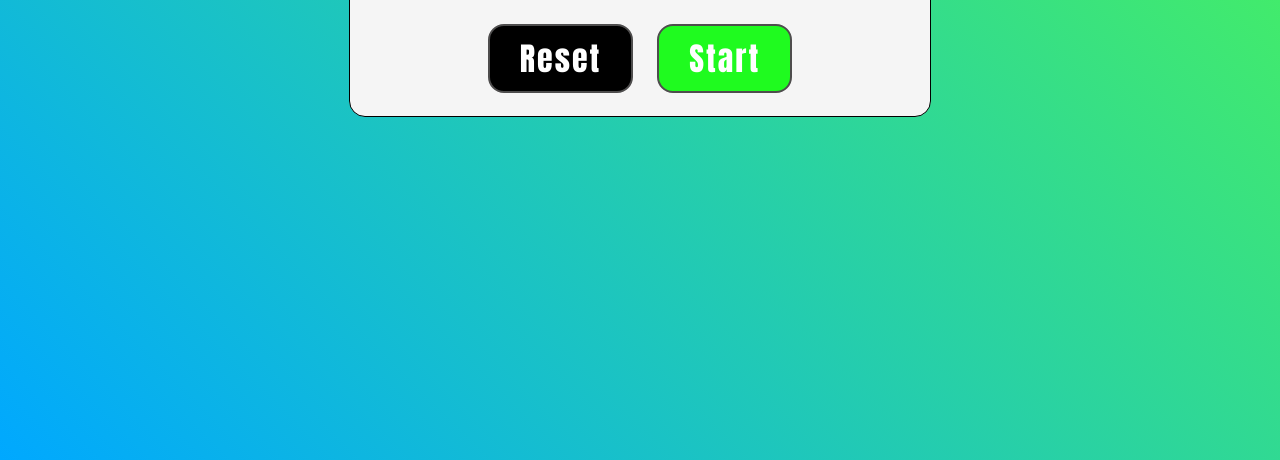
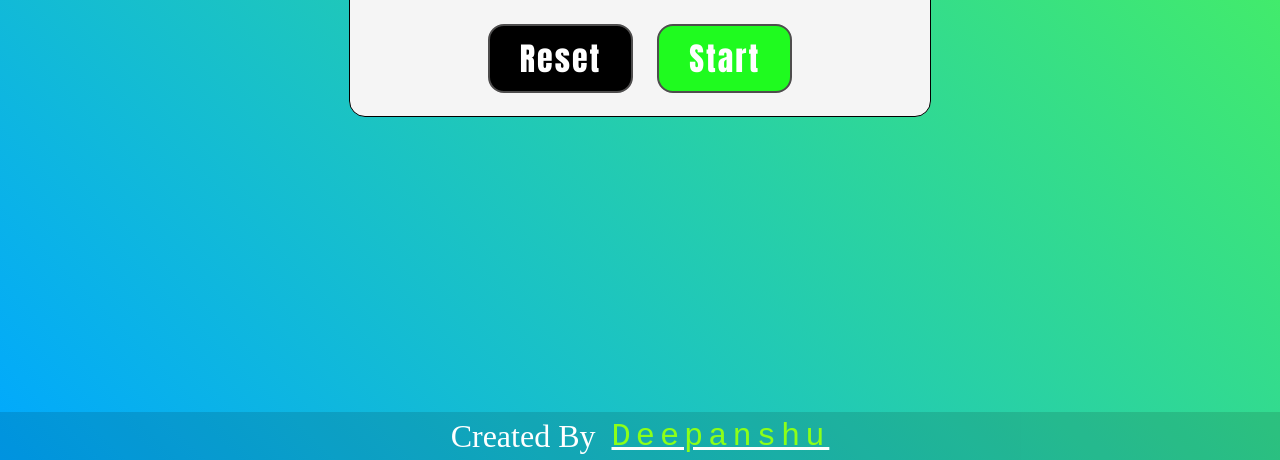
Before and after one commit to DeepanshuS1/Stop-Watch, a plain HTML site: page index.html in a window 1280 px wide. Shown: the part 340-800 px from the top of the page. Drawn offline with Linux system fonts and the light colour scheme.

Commit message:
watermark added

```diff
--- a/index.html
+++ b/index.html
@@ -32,6 +32,7 @@
         <div class="laps">
         </div>
     </div>
+    <footer>Created By <a href="https://Deepansu.me">Deepanshu</a></footer>
     <script src="script.js"></script>
 </body>
 
--- a/style.css
+++ b/style.css
@@ -139,3 +139,29 @@ body{
         font-size: 50%;
     }
 }
+
+footer{
+    display: flex;
+    position: fixed;
+    bottom: 0;
+    left: 0;
+    align-items: center;
+    justify-content: center;
+    font-size: 2rem;
+    width: 100%;
+    height: 3rem;
+    gap: 1rem;
+    color: white;
+    background-color: rgba(0, 0, 0, 0.12);
+}
+
+footer a{
+    text-decoration: underline white;
+    color: rgb(140, 255, 24);
+    letter-spacing: 5px;
+    font-family: 'Courier New', Courier, monospace;
+}
+
+footer a:hover{
+    text-decoration: underline wavy whitesmoke;
+}
```
